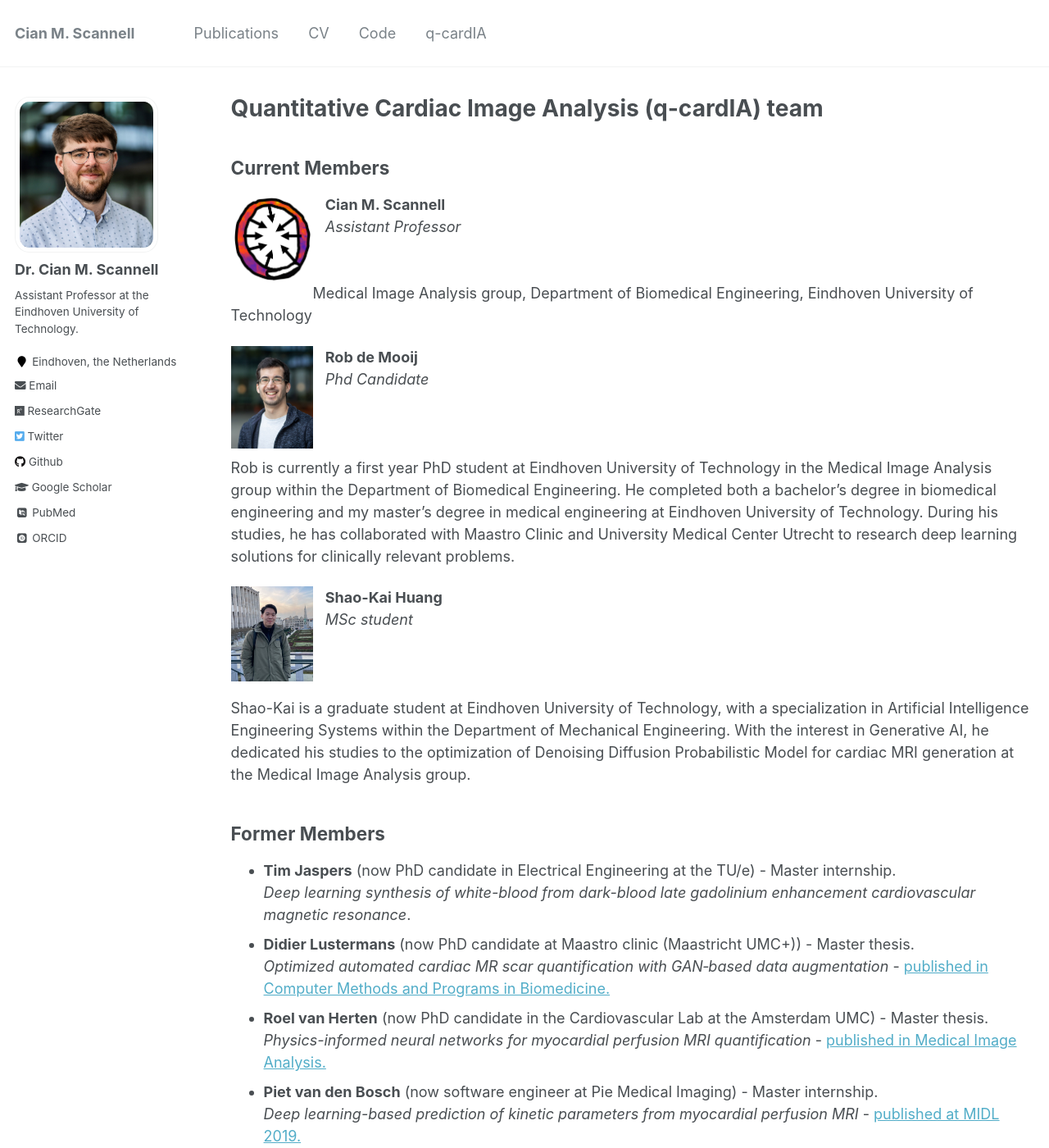
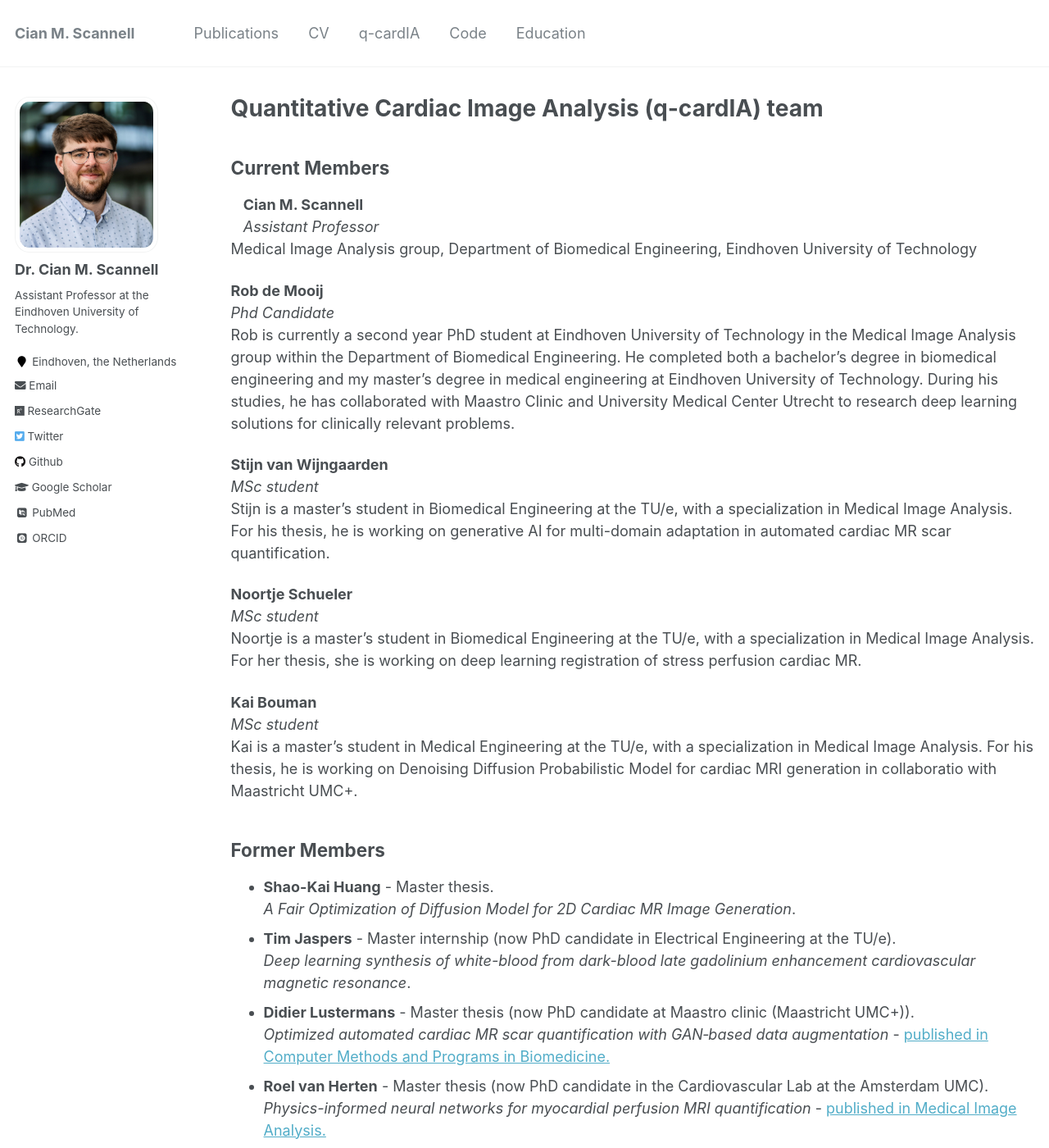
Before and after one commit to cianmscannell/cianmscannell.github.io, a Jekyll site: the page built from _pages/q-cardIA.md, in a window 1280 px wide and 1400 px high. Shown: the whole window at 82% size. Built offline with Jekyll 4.4.1, drawn with Linux system fonts in a browser that asks for light colours; some web fonts are replaced; some of the changed text lies outside the part shown.

Commit message:
update qcardia

```diff
--- a/_pages/q-cardIA.md
+++ b/_pages/q-cardIA.md
@@ -11,37 +11,37 @@ redirect_from:
 
 ## Current Members
 
-<img src="/images/combined-map.png" style="float:left" width="100" height="80" />
+<!-- <img src="/images/combined-map.png" style="float:left" width="100" height="75" /> -->
 &nbsp;&nbsp;&nbsp;**Cian M. Scannell**\
-&nbsp;&nbsp;&nbsp;*Assistant Professor*
-\
-\
-\
+&nbsp;&nbsp;&nbsp;*Assistant Professor*\
 Medical Image Analysis group, Department of Biomedical Engineering, Eindhoven University of Technology
 
-<img src="/images/de_Mooij_Rob.png" style="float:left" width="100" height="80" />
-&nbsp;&nbsp;&nbsp;**Rob de Mooij**\
-&nbsp;&nbsp;&nbsp;*Phd Candidate*\
-\
-\
-\
-Rob is currently a first year PhD student at Eindhoven University of Technology in the Medical Image Analysis group within the Department of Biomedical Engineering.
+<!-- <img src="/images/de_Mooij_Rob.png" style="float:left" width="100" height="75" /> -->
+**Rob de Mooij**\
+*Phd Candidate*\
+Rob is currently a second year PhD student at Eindhoven University of Technology in the Medical Image Analysis group within the Department of Biomedical Engineering.
 He completed both a bachelor’s degree in biomedical engineering and my master’s degree in medical engineering at Eindhoven University of Technology. During his studies, he has collaborated with Maastro Clinic and University Medical Center Utrecht to research deep learning solutions for clinically relevant problems.
 
-<img src="/images/jimmy.jpeg" style="float:left" width="100" height="80" />
-&nbsp;&nbsp;&nbsp;**Shao-Kai Huang**\
-&nbsp;&nbsp;&nbsp;*MSc student*\
-\
-\
-\
-Shao-Kai is a graduate student at Eindhoven University of Technology, with a specialization in Artificial Intelligence Engineering Systems within the Department of Mechanical Engineering. With the interest in Generative AI, he dedicated his studies to the optimization of Denoising Diffusion Probabilistic Model for cardiac MRI generation at the Medical Image Analysis group.
+**Stijn van Wijngaarden**\
+*MSc student*\
+Stijn is a master's student in Biomedical Engineering at the TU/e, with a specialization in Medical Image Analysis. For his thesis, he is working on generative AI for multi-domain adaptation in automated cardiac MR scar quantification.
+
+**Noortje Schueler**\
+*MSc student*\
+Noortje is a master's student in Biomedical Engineering at the TU/e, with a specialization in Medical Image Analysis. For her thesis, she is working on deep learning registration of stress perfusion cardiac MR.
+
+**Kai Bouman**\
+*MSc student*\
+Kai  is a master's student in Medical Engineering at the TU/e, with a specialization in Medical Image Analysis. For his thesis, he is working on Denoising Diffusion Probabilistic Model for cardiac MRI generation in collaboratio with Maastricht UMC+.
 
 ## Former Members
-* **Tim Jaspers** (now PhD candidate in Electrical Engineering at the TU/e) - Master internship.\
+* **Shao-Kai Huang** - Master thesis.\
+*A Fair Optimization of Diffusion Model for 2D Cardiac MR Image Generation*.
+* **Tim Jaspers** - Master internship (now PhD candidate in Electrical Engineering at the TU/e).\
 *Deep learning synthesis of white-blood from dark-blood late gadolinium enhancement cardiovascular magnetic resonance*.
-* **Didier Lustermans** (now PhD candidate at Maastro clinic (Maastricht UMC+)) - Master thesis.\
+* **Didier Lustermans** - Master thesis (now PhD candidate at Maastro clinic (Maastricht UMC+)).\
 *Optimized automated cardiac MR scar quantification with GAN‐based data augmentation* - <a href="https://www.sciencedirect.com/science/article/pii/S0169260722004977"> published in Computer Methods and Programs in Biomedicine.</a>
-* **Roel van Herten** (now PhD candidate in the Cardiovascular Lab at the Amsterdam UMC) - Master thesis.\
+* **Roel van Herten** - Master thesis (now PhD candidate in the Cardiovascular Lab at the Amsterdam UMC).\
 *Physics-informed neural networks for myocardial perfusion MRI quantification* - <a href="https://www.sciencedirect.com/science/article/pii/S1361841522000512"> published in Medical Image Analysis.</a>
-* **Piet van den Bosch** (now software engineer at Pie Medical Imaging) - Master internship.\
+* **Piet van den Bosch** - Master internship (now software engineer at Pie Medical Imaging).\
 *Deep learning-based prediction of kinetic parameters from myocardial perfusion MRI* - <a href="https://openreview.net/forum?id=HyxyNmQAF4"> published at MIDL 2019.</a>
```
Also changed, not shown: _data/navigation.yml (+4 -10 lines), _pages/about.md (+4 -0 lines), _pages/education.md (added, +8 -0 lines).
